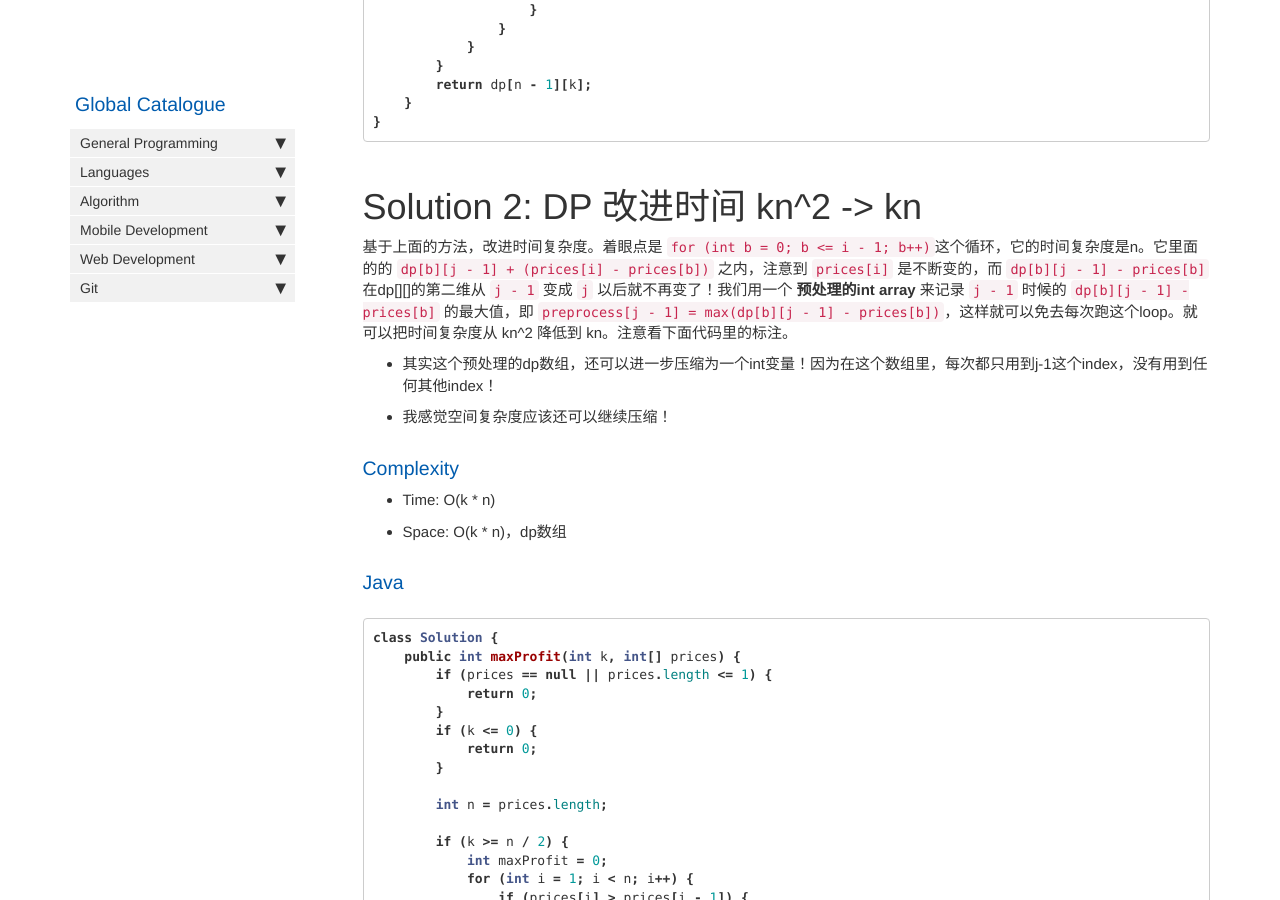
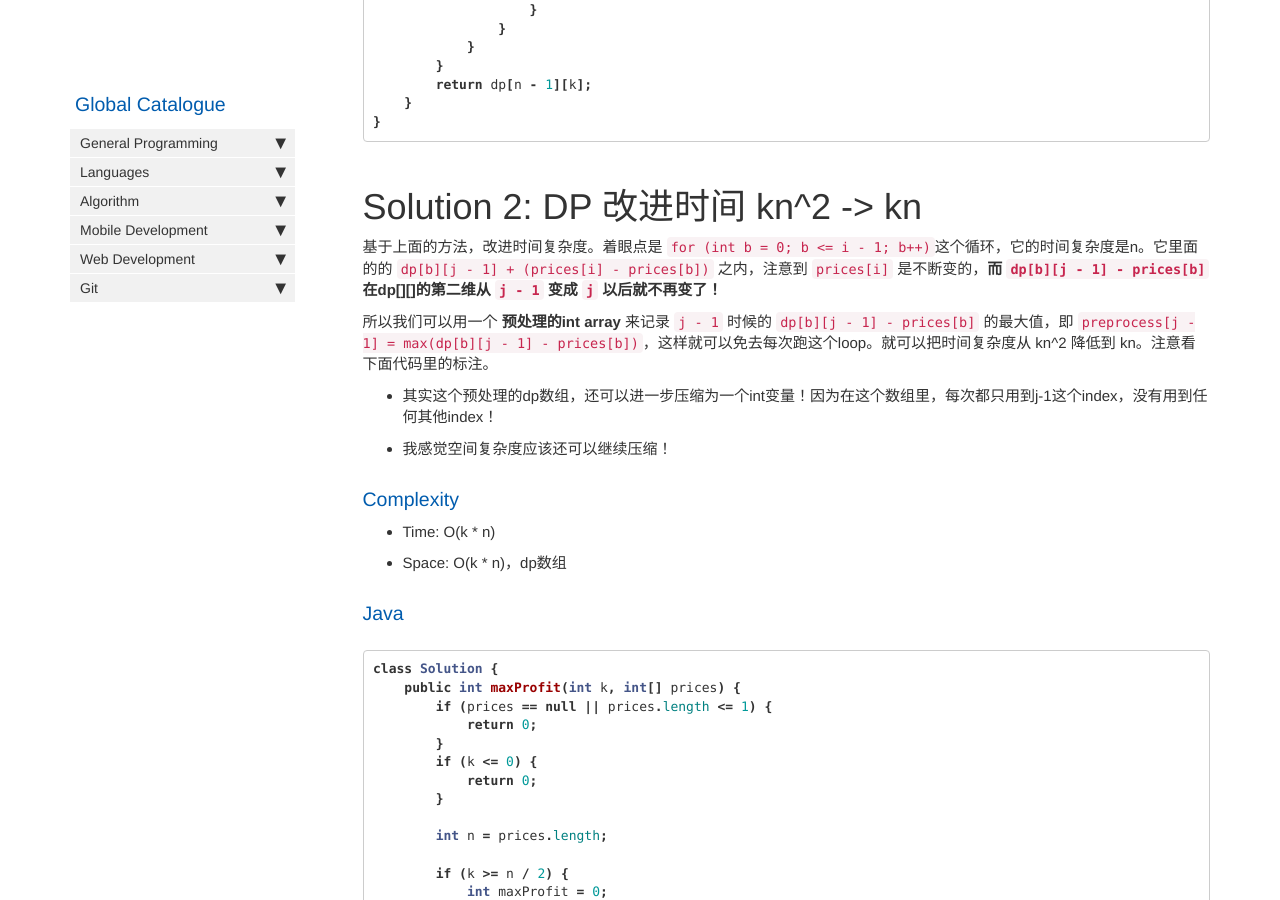
Before and after one commit to HungryOrc/hungryorc.github.io, a Jekyll site: the page built from pages/algorithm/algorithm_best_time_to_buy_and_sell_stock_iv_k_times.md, in a window 1280 px wide and 900 px high, scrolled down 2242 px. Built offline with Jekyll 4.4.1, drawn with Linux system fonts in a browser that asks for light colours; nearby versions of some CDN libraries; comment, search, counter and statistics services are not loaded.

Commit message:
Update algorithm_best_time_to_buy_and_sell_stock_iv_k_times.md

````diff
--- a/pages/algorithm/algorithm_best_time_to_buy_and_sell_stock_iv_k_times.md
+++ b/pages/algorithm/algorithm_best_time_to_buy_and_sell_stock_iv_k_times.md
@@ -95,7 +95,9 @@ class Solution {
 ```
 
 # Solution 2: DP 改进时间 kn^2 -> kn
-基于上面的方法，改进时间复杂度。着眼点是 `for (int b = 0; b <= i - 1; b++)`这个循环，它的时间复杂度是n。它里面的的 `dp[b][j - 1] + (prices[i] - prices[b])` 之内，注意到 `prices[i]` 是不断变的，而 `dp[b][j - 1] - prices[b]` 在dp[][]的第二维从 `j - 1` 变成 `j` 以后就不再变了！我们用一个 **预处理的int array** 来记录 `j - 1` 时候的 `dp[b][j - 1] - prices[b]` 的最大值，即 `preprocess[j - 1] = max(dp[b][j - 1] - prices[b])`，这样就可以免去每次跑这个loop。就可以把时间复杂度从 kn^2 降低到 kn。注意看下面代码里的标注。
+基于上面的方法，改进时间复杂度。着眼点是 `for (int b = 0; b <= i - 1; b++)`这个循环，它的时间复杂度是n。它里面的的 `dp[b][j - 1] + (prices[i] - prices[b])` 之内，注意到 `prices[i]` 是不断变的，**而 `dp[b][j - 1] - prices[b]` 在dp[][]的第二维从 `j - 1` 变成 `j` 以后就不再变了！**
+
+所以我们可以用一个 **预处理的int array** 来记录 `j - 1` 时候的 `dp[b][j - 1] - prices[b]` 的最大值，即 `preprocess[j - 1] = max(dp[b][j - 1] - prices[b])`，这样就可以免去每次跑这个loop。就可以把时间复杂度从 kn^2 降低到 kn。注意看下面代码里的标注。
 
 * 其实这个预处理的dp数组，还可以进一步压缩为一个int变量！因为在这个数组里，每次都只用到j-1这个index，没有用到任何其他index！
 
````
